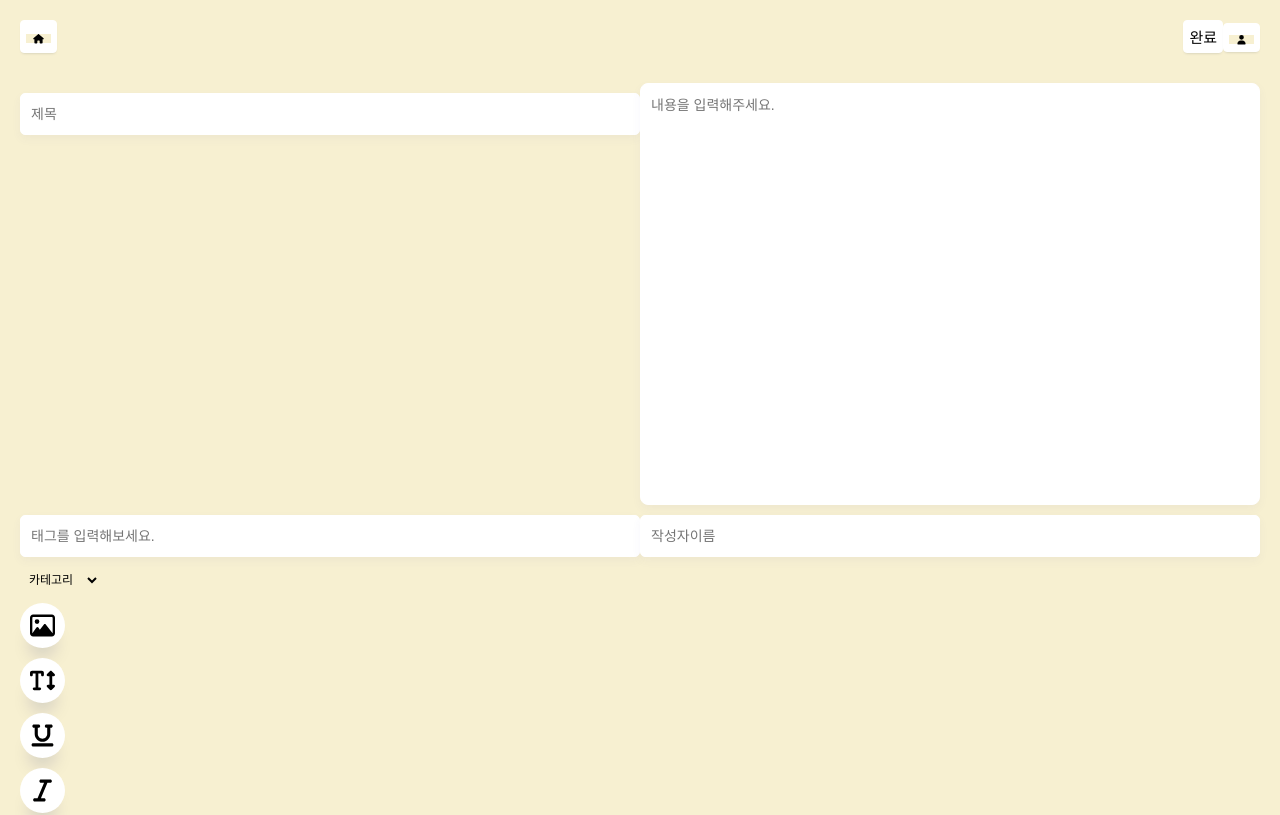
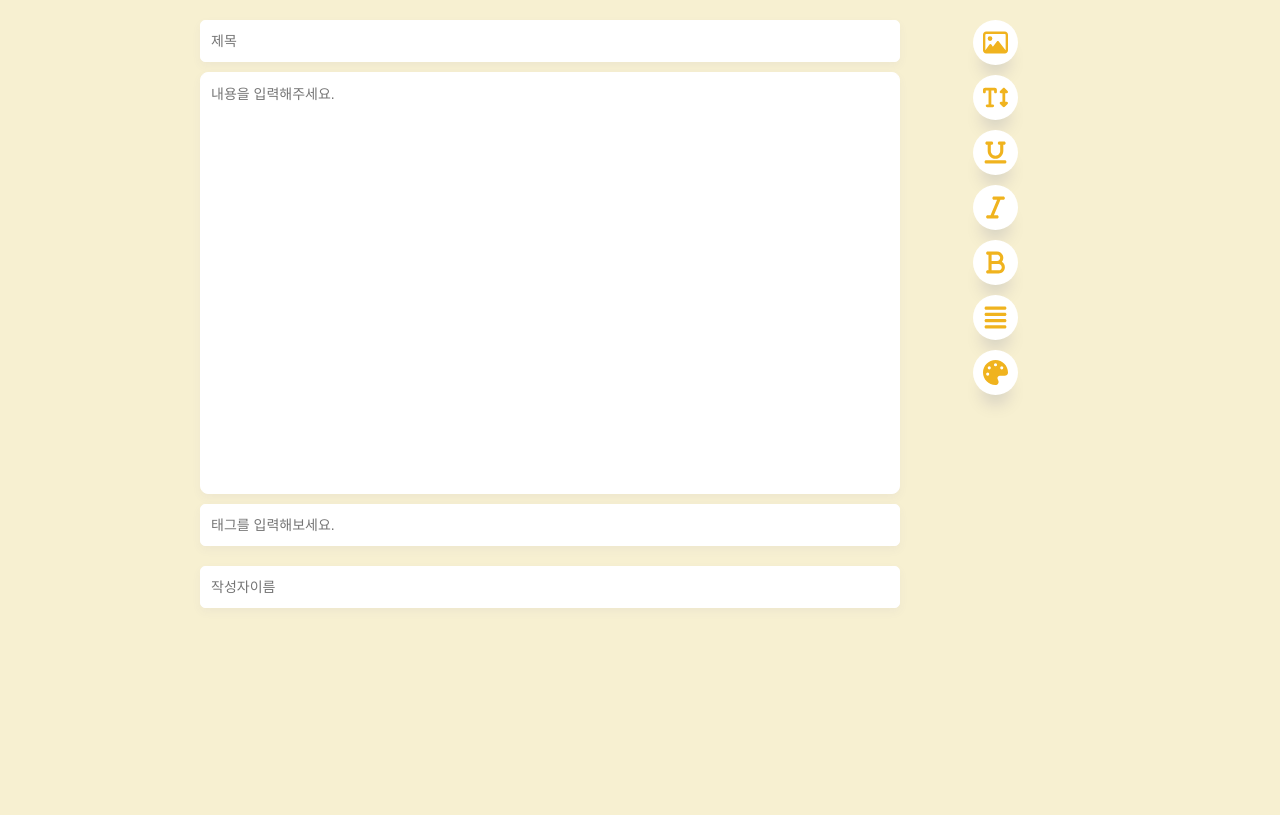
Before and after one commit to hjyang369/my-blog, a Next.js app: page /writing in a window 1280 px wide. Shown: the top 815 px of the page. Built offline with nearby package versions, Linux system fonts and the light colour scheme.

Commit message:
fix: css 수정

```diff
--- a/src/pages/writing/index.js
+++ b/src/pages/writing/index.js
@@ -29,10 +29,6 @@ const Writing = () => {
 
   const { inputValue, handleInput } = useInputValue(initInputValue);
   const router = useRouter();
-
-  //연락해서 스웨거 여는법 다시 물어보기
-  //태그 혹시 지금부터 넣으시냐고 물어보기
-  //바뀐 유아이 다시 보여주기
 
   const postWriting = () => {
     axios
@@ -67,26 +63,13 @@ const Writing = () => {
         <meta name="viewport" content="width=device-width, initial-scale=1" />
         <link rel="icon" href="/favicon.ico" />
       </Head>
-      <div className={style.main}>
-        <nav className={style.nav}>
-          <button className={style.btn}>
-            <FontAwesomeIcon className={style.imgIcon} icon={faHouse} />
-          </button>
 
-          <div>
-            <button onClick={postWriting} className={style.btn}>
-              완료
-            </button>
-            <button className={style.btn}>
-              <FontAwesomeIcon className={style.imgIcon} icon={faUser} />
-            </button>
-          </div>
-        </nav>
-        <main className={style.mainContainer}>
+      <main className={style.main}>
+        <div className={style.mainContainer}>
           <input
             name="title"
             placeholder="제목"
-            className={style.title}
+            className={style.inputs}
             onChange={handleInput}
           ></input>
           <textarea
@@ -97,32 +80,25 @@ const Writing = () => {
           ></textarea>
           <input
             name="tag"
-            className={style.title}
+            className={style.inputs}
             placeholder="태그를 입력해보세요."
             onChange={handleInput}
           ></input>
           <input
             name="author"
-            className={style.title}
+            className={style.inputs}
             placeholder="작성자이름"
             onChange={handleInput}
           ></input>
-          <div className={style.navCenter}>
-            <select className={style.select}>
-              <option defaultValue>카테고리</option>
-              <option>여행</option>
-              <option>개발</option>
-              <option>요리</option>
-            </select>
+        </div>
+
+        <div className={style.IconContainer}>
           <label htmlFor="file" className={style.textsIconBox}>
             <FontAwesomeIcon className={style.textsIcon} icon={faImage} />
           </label>
           <input id="file" type="file" className={style.file}></input>
           <label className={style.textsIconBox}>
-              <FontAwesomeIcon
-                className={style.textsIcon}
-                icon={faTextHeight}
-              />
+            <FontAwesomeIcon className={style.textsIcon} icon={faTextHeight} />
           </label>
           <label className={style.textsIconBox}>
             <FontAwesomeIcon className={style.textsIcon} icon={faUnderline} />
@@ -145,7 +121,6 @@ const Writing = () => {
           </label>
         </div>
       </main>
-      </div>
     </>
   );
 };
--- a/src/pages/writing/writing.module.css
+++ b/src/pages/writing/writing.module.css
@@ -1,47 +1,38 @@
 .main {
-  display: flex;
-  flex-direction: column;
-  gap: 3rem;
-  padding: 2rem;
-}
-.nav {
-  display: flex;
-  justify-content: space-between;
+  padding: 1rem 20rem;
+  display: grid;
+  gap: 1rem;
+  grid-template-areas:
+    "main icons"
+    "main .";
 }
 
-.btn {
-  font-size: 1.5rem;
-  border: 1px solid white;
-  background-color: white;
-  border-radius: 4px;
-  padding: 0.5rem;
-  box-shadow: 0 2px 3px -2px #21253840;
-}
-
-.btn:hover {
+/* .btn:hover {
   border: 1px solid #f0b31e;
   background-color: #f0b31e;
   color: white;
   transition: background-color 0.5s;
+} */
+
+.mainContainer {
+  display: grid;
+  grid-area: main;
+  width: 700px;
 }
 
-.navCenter {
-  display: flex;
-  flex-direction: column;
+.IconContainer {
+  display: grid;
   gap: 1rem;
+  padding: 1rem;
+  grid-area: icons;
 }
+
 .file {
   display: none;
 }
 
 .imgIcon {
   width: 2.5rem;
-}
-
-.mainContainer {
-  display: grid;
-  flex-direction: column;
-  grid-template-columns: 1fr 1fr;
 }
 
 .titleContainer {
@@ -51,7 +42,7 @@
   gap: 1rem;
 }
 
-.title {
+.inputs {
   border: 1px solid;
   border-radius: 5px;
   padding: 1rem;
@@ -76,13 +67,6 @@
   box-shadow: 0 4px 10px #4b57a90d;
 }
 
-.select {
-  border: 0;
-  font-size: 1.2rem;
-  padding: 0.5rem;
-  width: 8rem;
-}
-
 .textsIconBox {
   width: 2.5rem;
   height: 2.5rem;
@@ -96,4 +80,5 @@
   width: 2.5rem;
   height: 2.5rem;
   background-color: white;
+  color: #f0b31e;
 }
```
Lines whose indentation alone changed are shown as unchanged.
